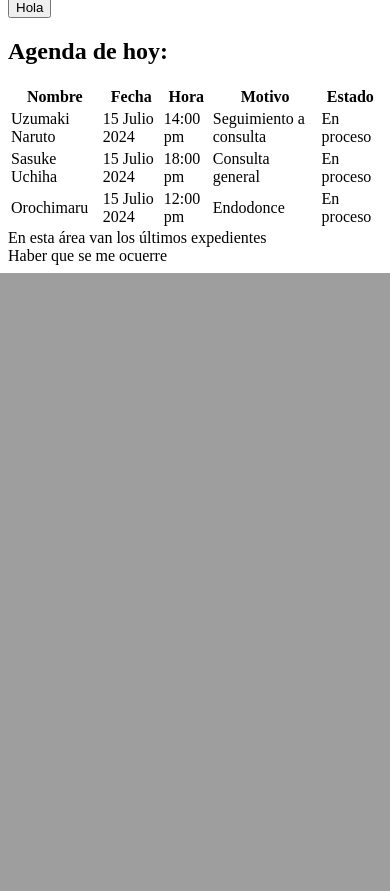
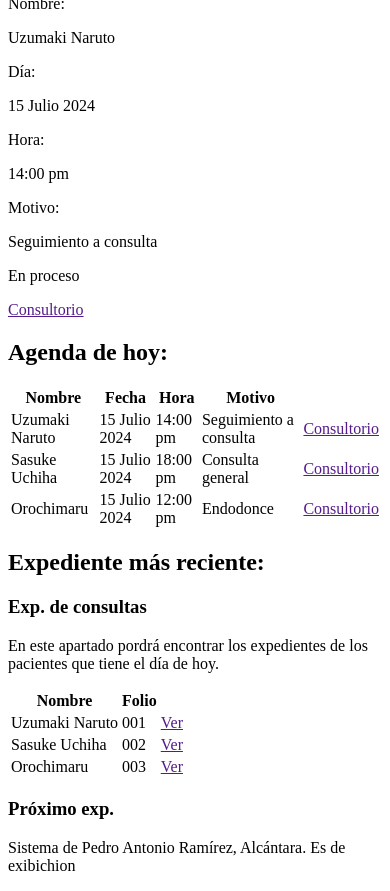
Before and after one commit to piaramirez/Dentita, a PHP site: the page made by Views/Perfil.php in a window 390 px wide; the page is wider, and only the part inside the window is pictured. Shown: the part 4659-5550 px from the top of that part. Before the commit the page ends 4932 px from the top of that part, so only its background shows below. Run offline with PHP 8.4, Linux system fonts and the light colour scheme; the template is opened without the code that fills it, so the values that code supplies are empty.

Commit message:
responsive principal pefil al 80

```diff
--- a/Assets/Recursos/JS/Perfil.js
+++ b/Assets/Recursos/JS/Perfil.js
@@ -44,7 +44,18 @@ let felcha = document.getElementById('flechaDatosPerfil');
 let mContenido = document.getElementById('mostrarContedidoCitasHoy');
 
 felcha.addEventListener('click', function(){
-    alert('Mostrar citas del día');
+   let contraer = mContenido.classList.toggle('puebasdd');
+    if(contraer == true){
+        console.log('mostar contenido');
+        felcha.setAttribute('src', 'Assets/Recursos/Img/cerrarBTn.png');
+        felcha.style.backgroundColor = '#f44646';
+
+    }else{
+        console.log('ocultar contenido');
+        felcha.setAttribute('src', 'Assets/Recursos/Img/flechaAbajo.png');
+        felcha.style.backgroundColor = '#21b0ae';
+
+    }
 });
 
 
--- a/Views/Content/MenuPerfil.php
+++ b/Views/Content/MenuPerfil.php
@@ -12,5 +12,10 @@
 
                 </li>
             </div>
+            <div class="respnsiveMenu">
+                <div class="btnResponsive">
+                    <img src="<?php echo media() ?>menuH.png" alt="Ícono de menú responsivo">
+                </div>
+            </div>
         </div>
 </nav>
--- a/Views/Content/conBarLatinicio.php
+++ b/Views/Content/conBarLatinicio.php
@@ -1,7 +1,7 @@
 <li class="liOpciones">
     <div class="" id="BotonCrearUsuarios">
-        <img src="<?php echo media(); ?>citaus.png" alt="">
-        <p>Nueva cita:</p>
+       <a href="Perfil/NuevaCita"><img src="<?php echo media(); ?>citaus.png" alt="">
+        <p>Nueva cita:</p></a>
     </div>
 </li>
 <li class="liOpciones">
--- a/Views/Perfil.php
+++ b/Views/Perfil.php
@@ -28,7 +28,7 @@
                         <h1>Próxima cita</h1>
                     </div>
                     <div class="recuadroinfo">
-                        <p>19 de Julio del 2024 </p>
+                        <p>15 de Julio del 2024 </p>
                         <p>14:00 pm</p>
                         <div class="barraBoton">
                             <p>Citas agendadas (4)</p>
@@ -62,8 +62,8 @@
                             <div>
                                 <p>En proceso</p>
                             </div>
-                            <div class="">
-                                <button>Hola</button>
+                            <div class="cardFooter">
+                                <a href="">Consultorio</a>
                             </div>
                         </div>
                    </div>
@@ -79,7 +79,7 @@
                                  <th>Fecha</th>
                                  <th>Hora</th>
                                  <th>Motivo</th>
-                                 <th>Estado</th>
+                                 <th></th>
                             </tr>
                           </thead>
                           <tbody>
@@ -88,21 +88,21 @@
                                  <td>15 Julio 2024</td>
                                  <td>14:00 pm</td>
                                  <td>Seguimiento a consulta</td>
-                                 <td>En proceso</td>
+                                <td>  <a href="">Consultorio</a></td>
                             </tr>
                             <tr>
                                  <td>Sasuke Uchiha</td>
                                  <td>15 Julio 2024</td>
                                  <td>18:00 pm</td>
                                  <td>Consulta general</td>
-                                 <td>En proceso</td>
+                                 <td>  <a href="">Consultorio</a></td>
                             </tr>
                             <tr>
                                  <td>Orochimaru</td>
                                  <td>15 Julio 2024</td>
                                  <td>12:00 pm</td>
                                  <td>Endodonce</td>
-                                 <td>En proceso</td>
+                                 <td>  <a href="">Consultorio</a></td>
                             </tr>
                           </tbody>
                      </table>
@@ -110,12 +110,53 @@
             </div>
         </div>
         <div class="ultimoExpediente">
-            En esta área van los últimos expedientes
+            <h2>Expediente más reciente: </h2>
+           <div class="contenidoEstructuraExpedienteReciente">
+                <div class="cajaRecientePerfil">
+                    <div class="barraEstructura">
+                    <h3>Exp. de consultas</h3>
+                    </div>
+                    <p>En este apartado pordrá encontrar los expedientes de los pacientes que tiene el día de hoy.</p>
+                    <div class="tablaCitasProgramadas">
+                        <table class="tablePerfil">
+                            <thead>
+                                <tr>
+                                    <th>Nombre</th>
+                                    <th>Folio</th>
+                                    <th></th>
+                                </tr>
+                            </thead>
+                            <tbody>
+                                <tr>
+                                    <td>Uzumaki Naruto</td>
+                                    <td>001</td>
+                                    <td><a href="">Ver</a></td>
+                                </tr>
+                                <tr>
+                                    <td>Sasuke Uchiha</td>
+                                    <td>002</td>
+                                    <td><a href="">Ver</a></td>
+                                </tr>
+                                <tr>
+                                    <td>Orochimaru</td>
+                                    <td>003</td>
+                                    <td><a href="">Ver</a></td>
+                                </tr>
+                            </tbody>
+                        </table>
+                    </div>
+                </div>
+                <div class="cajaRecientePerfil">
+                    <div class="barraEstructura">
+                        <h3>Próximo exp.</h3>
+                    </div>
+                </div>
+           </div>
         </div>
-        <div class="ultimoExpediente">
-          Haber que se me ocuerre
+        <div class="">
+
+        <p>Sistema de Pedro Antonio Ramírez, Alcántara. Es de exibichion</p>
         </div>
-
     </div>
 <?php require "Views/Content/RecursoJS.php"; ?>
 </body>
```
Also changed, not shown: Assets/Recursos/CSS/Style.css (+124 -2 lines), Assets/Recursos/Img/cerrarBTn.png (added), Assets/Recursos/Img/menuH.png (added).
